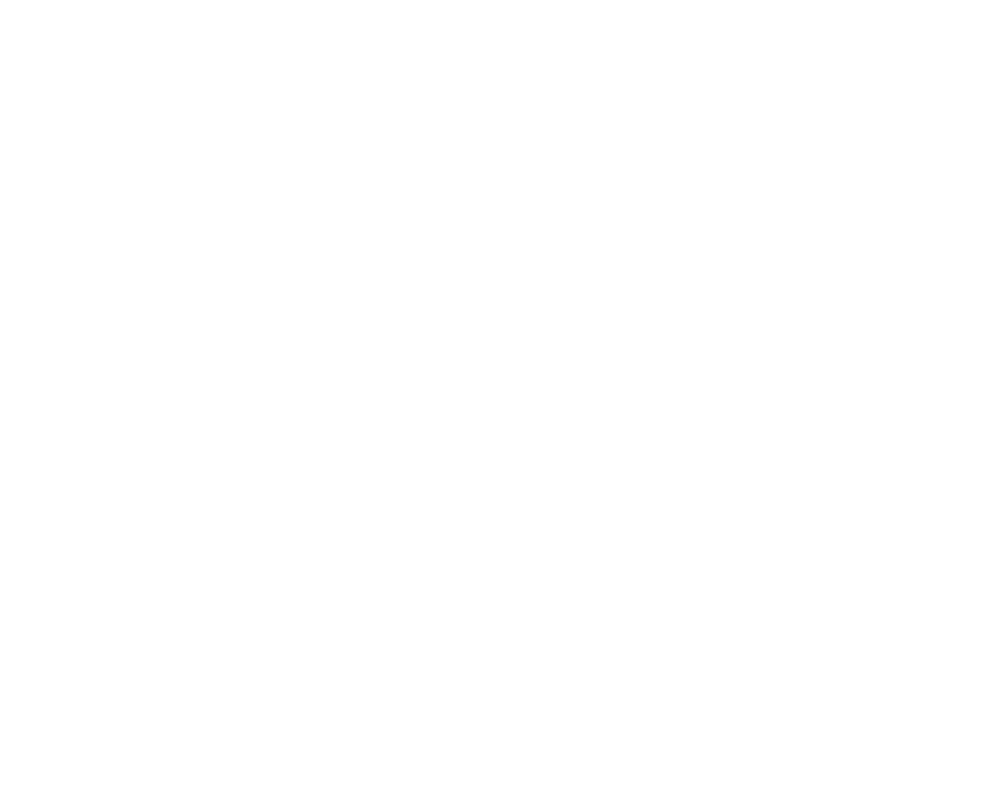
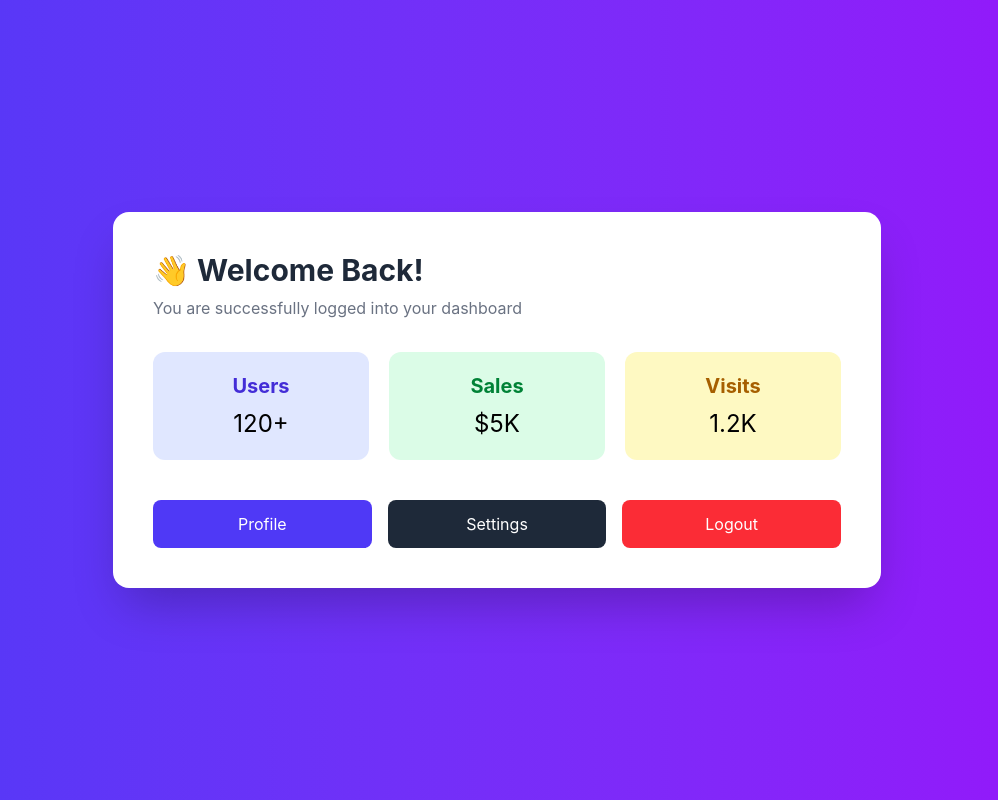
Before and after one commit to naimweb/login-signup, a React (Vite) app in the folder frontend/login-signup/: page /dashboard in a window 1280 px wide. Before the commit this address had no page. Shown: the whole page, without its empty margins (143-1141 px from the left). Built offline with nearby package versions, Linux system fonts and the light colour scheme.

Commit message:
add styled dashboard UI

```diff
--- a/frontend/login-signup/src/App.jsx
+++ b/frontend/login-signup/src/App.jsx
@@ -1,6 +1,7 @@
 import { BrowserRouter, Routes, Route } from "react-router-dom";
 import Login from "./pages/login";
 import Signup from "./pages/signUp";
+import Dashboard from "./components/dashboard";
 
 function App() {
   return (
@@ -8,6 +9,7 @@
       <Routes>
         <Route path="/login" element={<Login />} />
         <Route path="/signup" element={<Signup />} />
+        <Route path="/dashboard" element={<Dashboard />} />
       </Routes>
     </BrowserRouter>
   );
--- a/frontend/login-signup/src/components/dashboard.jsx
+++ b/frontend/login-signup/src/components/dashboard.jsx
@@ -0,0 +1,70 @@
+import { useNavigate } from "react-router-dom";
+
+function Dashboard() {
+  const navigate = useNavigate();
+
+  const logout = () => {
+    localStorage.removeItem("token");
+    navigate("/login");
+  };
+
+  return (
+    <div className="min-h-screen bg-gradient-to-r from-indigo-600 to-purple-600 flex items-center justify-center p-6">
+
+      <div className="bg-white w-full max-w-3xl rounded-2xl shadow-2xl p-10">
+
+        {/* Header */}
+        <h1 className="text-3xl font-bold text-gray-800 mb-2">
+          👋 Welcome Back!
+        </h1>
+
+        <p className="text-gray-500 mb-8">
+          You are successfully logged into your dashboard
+        </p>
+
+        {/* Cards */}
+        <div className="grid grid-cols-1 md:grid-cols-3 gap-5 mb-10">
+
+          <div className="bg-indigo-100 p-5 rounded-xl text-center">
+            <h2 className="text-xl font-bold text-indigo-700">Users</h2>
+            <p className="text-2xl mt-2">120+</p>
+          </div>
+
+          <div className="bg-green-100 p-5 rounded-xl text-center">
+            <h2 className="text-xl font-bold text-green-700">Sales</h2>
+            <p className="text-2xl mt-2">$5K</p>
+          </div>
+
+          <div className="bg-yellow-100 p-5 rounded-xl text-center">
+            <h2 className="text-xl font-bold text-yellow-700">Visits</h2>
+            <p className="text-2xl mt-2">1.2K</p>
+          </div>
+
+        </div>
+
+        {/* Buttons */}
+        <div className="flex flex-col md:flex-row gap-4">
+
+          <button className="flex-1 bg-indigo-600 text-white py-3 rounded-lg hover:bg-indigo-700 transition">
+            Profile
+          </button>
+
+          <button className="flex-1 bg-gray-800 text-white py-3 rounded-lg hover:bg-black transition">
+            Settings
+          </button>
+
+          <button
+            onClick={logout}
+            className="flex-1 bg-red-500 text-white py-3 rounded-lg hover:bg-red-600 transition"
+          >
+            Logout
+          </button>
+
+        </div>
+
+      </div>
+    </div>
+  );
+}
+
+export default Dashboard;
--- a/frontend/login-signup/src/pages/login.jsx
+++ b/frontend/login-signup/src/pages/login.jsx
@@ -18,7 +18,7 @@
       localStorage.setItem("token", res.data.token);
 
       alert("Login successful");
-
+      navigate("/dashboard");
       setEmail("");
       setPassword("");
 
```
